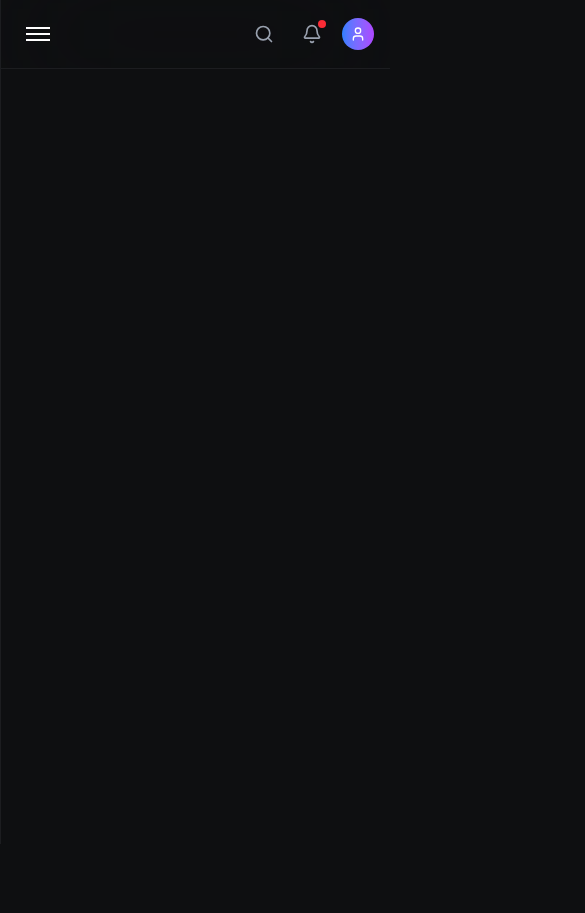
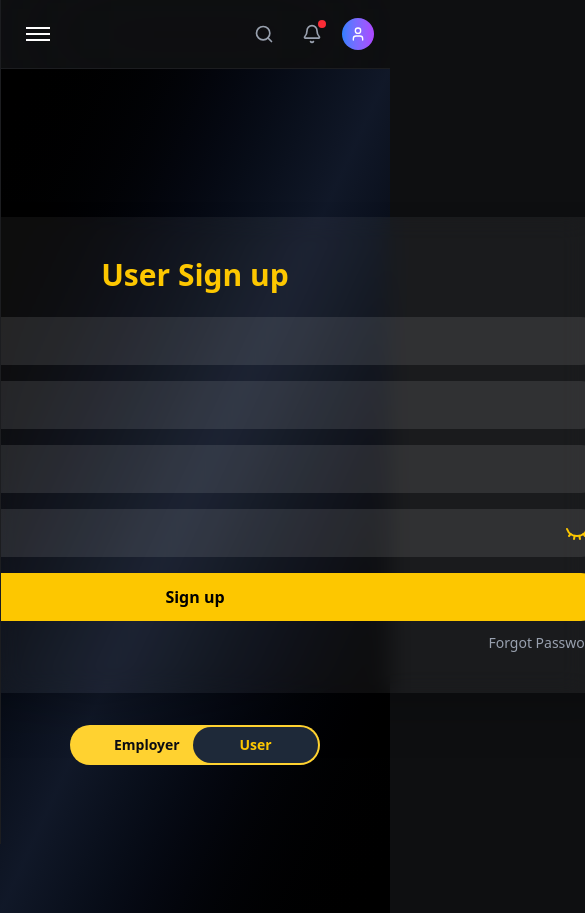
Before and after one commit to princeowire/smartgateai, a React (Vite) app: page /signup in a window 390 px wide. Shown: the top 913 px of the page, 585 px wide, since content can reach past the window. Before the commit the page ends 844 px from the top, so only its background shows below. Built offline with nearby package versions, Linux system fonts and the light colour scheme.

Commit message:
add the emplyers login PAGE

```diff
--- a/src/App.css
+++ b/src/App.css
@@ -1,3 +1,49 @@
 body {
   background-color: #0e0f11;
 }
+
+.custom-checkbox {
+  display: inline-flex;
+  align-items: center;
+  cursor: pointer;
+  user-select: none;
+  font-family: sans-serif;
+}
+
+.custom-checkbox input[type="checkbox"] {
+  display: none;
+  /* Hide default checkbox */
+}
+
+.custom-checkbox .checkmark {
+  height: 20px;
+  width: 20px;
+  background-color: #eee;
+  border: 1px solid #ccc;
+  border-radius: 4px;
+  margin-right: 8px;
+  position: relative;
+  transition: background-color 0.2s, border-color 0.2s;
+}
+
+.custom-checkbox input:checked+.checkmark {
+  background-color: #299D91;
+  border-color: #299D91;
+}
+
+.custom-checkbox .checkmark::after {
+  content: "";
+  position: absolute;
+  display: none;
+  left: 6px;
+  top: 2px;
+  width: 5px;
+  height: 10px;
+  border: solid white;
+  border-width: 0 2px 2px 0;
+  transform: rotate(45deg);
+}
+
+.custom-checkbox input:checked+.checkmark::after {
+  display: block;
+}
--- a/src/App.jsx
+++ b/src/App.jsx
@@ -9,6 +9,7 @@ import ResumeReview from './pages/resume/resumereview';
 import Home from './pages/Home/Home';
 import HireTalent from './pages/Hiretalent/hiretalent';
 import LoginPage from './pages/Login/login';
+import Signup from './pages/signup/signup';
 
 function App() {
   const [isSidebarOpen, setSidebarOpen] = useState(false);
@@ -27,6 +28,7 @@ function App() {
         <Route path="/" element={<Home />} />
         <Route path="/jobs" element={<Jobs />} />
         <Route path="/ai-review" element={<ResumeReview />} />
+        <Route path='/signup' element={<Signup />} />
         <Route path="/hire-talent" element={<HireTalent />} />
         <Route path="/login" element={<LoginPage />} />
       </Routes>
--- a/src/components/header/header.jsx
+++ b/src/components/header/header.jsx
@@ -11,9 +11,9 @@ export default function Header({ onToggleSidebar }) {
     <header className="ml-16 max-sm:ml-0 backdrop-blur-3xl border-b border-[#1C1D20] px-4 py-3 sm:px-6 sm:py-4 z-50 flex items-center justify-between">
       {/* LEFT SIDE (Hamburger + Brand maybe later) */}
       <div className="flex items-center space-x-3">
-        <button onClick={onToggleSidebar} className="p-2">
+        <span onClick={onToggleSidebar} className="p-2">
           <Hambuger />
-        </button>
+        </span>
       </div>
 
       {/* RIGHT SIDE CONTENT */}
--- /dev/null
+++ b/src/components/signup-form/employersForm.jsx
@@ -0,0 +1,92 @@
+import React from 'react'
+import { Mail, Lock, User2, EyeClosed, Eye } from "lucide-react";
+import { useState } from "react";
+
+const EmployersForm = ({employerSave, setemployerSave}) => {
+  const [seePassword, setSeepassword] = useState(false);
+
+
+  return (
+    <div className="w-full md:w-1/2 flex flex-col items-center justify-center p-10 backdrop-blur-md bg-white/5">
+
+      <h2 className="text-3xl font-bold text-yellow-400 mb-6">
+        Employer Sign up
+      </h2>
+
+      {/*Name Input */}
+      <div className='flex gap-4'>
+
+        <div className="flex items-center bg-white/10 rounded-full px-4 py-3 w-full mb-4">
+          <User2 className="text-yellow-400 mr-3" />
+          <input
+            type="text"
+            placeholder="First Name"
+            className="bg-transparent w-full outline-none text-white placeholder-gray-400"
+          />
+        </div>
+
+        <div className="flex items-center bg-white/10 rounded-full px-4 py-3 w-full mb-4">
+          <User2 className="text-yellow-400 mr-3" />
+          <input
+            type="text"
+            placeholder="Last Name"
+            className="bg-transparent w-full outline-none text-white placeholder-gray-400"
+          />
+        </div>
+
+      </div>
+
+      {/*Company Name Input */}
+      <div className="flex items-center bg-white/10 rounded-full px-4 py-3 w-full mb-4">
+        <User2 className="text-yellow-400 mr-3" />
+        <input
+          type="text"
+          placeholder="Company Name"
+          className="bg-transparent w-full outline-none text-white placeholder-gray-400"
+        />
+      </div>
+
+      {/* Email Input */}
+      <div className="flex items-center bg-white/10 rounded-full px-4 py-3 w-full mb-4">
+        <Mail className="text-yellow-400 mr-3" />
+        <input
+          type="email"
+          placeholder="Email ID"
+          className="bg-transparent w-full outline-none text-white placeholder-gray-400"
+        />
+      </div>
+
+      {/* Password Input */}
+      <div className="flex items-center bg-white/10 rounded-full px-4 py-3 w-full mb-4">
+        <Lock className="text-yellow-400 mr-3" />
+        <input
+          type={seePassword ? "password" : "text"}
+          placeholder="Password"
+          className="bg-transparent w-full outline-none text-white placeholder-gray-400"
+        />
+        <div onClick={() => setSeepassword(!seePassword)}>
+          {seePassword ? <Eye className="text-yellow-400" /> : <EyeClosed className="text-yellow-400" />}
+        </div>
+      </div>
+
+      {/* Sign In Button */}
+      <button className="bg-yellow-400 text-black font-semibold rounded-full w-full py-3 hover:bg-yellow-300 transition">
+        Sign up
+      </button>
+
+      {/* Remember Me + Forgot Password */}
+      <div className="flex justify-between items-center w-full text-sm text-gray-400 mt-3">
+        <label className="flex items-center gap-2 cursor-pointer">
+          <input type="checkbox" className="accent-yellow-400  custom-checkbox" />
+          Remember me
+        </label>
+        <a href="#" className="hover:underline">
+          Forgot Password?
+        </a>
+      </div>
+
+    </div>
+  )
+}
+
+export default EmployersForm
--- /dev/null
+++ b/src/components/signup-form/talentForm.jsx
@@ -0,0 +1,79 @@
+import React from 'react'
+import { Mail, Lock, User2, EyeClosed, Eye } from "lucide-react";
+import { useState } from "react";
+
+const TalentForm = ({employerSave, setemployerSave}) => {
+  const [seePassword, setSeepassword] = useState(false);
+
+
+  return (
+    <div className="w-full md:w-1/2 flex flex-col items-center justify-center p-10 backdrop-blur-md bg-white/5">
+
+      <h2 className="text-3xl font-bold text-yellow-400 mb-6">
+        User Sign up
+      </h2>
+
+      {/* firstname Input */}
+      <div className="flex items-center bg-white/10 rounded-full px-4 py-3 w-full mb-4">
+        <User2 className="text-yellow-400 mr-3" />
+        <input
+          type="text"
+          placeholder="First Name"
+          className="bg-transparent w-full outline-none text-white placeholder-gray-400"
+        />
+      </div>
+
+      {/* Last Name Input */}
+      <div className="flex items-center bg-white/10 rounded-full px-4 py-3 w-full mb-4">
+        <User2 className="text-yellow-400 mr-3" />
+        <input
+          type="text"
+          placeholder="Last Name"
+          className="bg-transparent w-full outline-none text-white placeholder-gray-400"
+        />
+      </div>
+
+      {/* Email Input */}
+      <div className="flex items-center bg-white/10 rounded-full px-4 py-3 w-full mb-4">
+        <Mail className="text-yellow-400 mr-3" />
+        <input
+          type="email"
+          placeholder="Email ID"
+          className="bg-transparent w-full outline-none text-white placeholder-gray-400"
+        />
+      </div>
+
+      {/* Password Input */}
+      <div className="flex items-center bg-white/10 rounded-full px-4 py-3 w-full mb-4">
+        <Lock className="text-yellow-400 mr-3" />
+        <input
+          type={seePassword ? "password" : "text"}
+          placeholder="Password"
+          className="bg-transparent w-full outline-none text-white placeholder-gray-400"
+        />
+        <div onClick={() => setSeepassword(!seePassword)}>
+          {seePassword ? <Eye className="text-yellow-400" /> : <EyeClosed className="text-yellow-400" />}
+        </div>
+      </div>
+
+      {/* Sign In Button */}
+      <button className="bg-yellow-400 text-black font-semibold rounded-full w-full py-3 hover:bg-yellow-300 transition">
+        Sign up
+      </button>
+
+      {/* Remember Me + Forgot Password */}
+      <div className="flex justify-between items-center w-full text-sm text-gray-400 mt-3">
+        <label className="flex items-center gap-2 cursor-pointer">
+          <input type="checkbox" className="accent-yellow-400 custom-checkbox" />
+          Remember me
+        </label>
+        <a href="#" className="hover:underline">
+          Forgot Password?
+        </a>
+      </div>
+
+    </div>
+  )
+}
+
+export default TalentForm;
--- a/src/pages/Login/login.jsx
+++ b/src/pages/Login/login.jsx
@@ -20,7 +20,7 @@ export default function Login() {
         {/* Right Side Form */}
         <div className="w-full md:w-1/2 flex flex-col items-center justify-center p-10 backdrop-blur-md bg-white/5">
           <h2 className="text-3xl font-bold text-yellow-400 mb-6">
-            {isEmployer ? "Employer Login" : "User Login"}
+            Login
           </h2>
 
           {/* Email Input */}
@@ -60,9 +60,9 @@ export default function Login() {
           </div>
 
           {/* Toggle Between User & Employer */}
-          <div onClick={() => setIsEmployer(!isEmployer)} className="w-[250px] bg-amber-300 h-10 rounded-full relative flex justify-center items-center p-1">
+          {/* <div onClick={() => setIsEmployer(!isEmployer)} className="w-[250px] bg-amber-300 h-10 rounded-full relative flex justify-center items-center p-1">
             <button
-              className={`text-yellow-400 p-2 hover:underline text-sm bg-gray-800 w-[125px] h-9 rounded-full absolute ${isEmployer ? "left-[2px]" : "right-[2px]"}`}
+              className={`text-yellow-400 p-2 hover:font-semibold text-sm bg-gray-800 w-[125px] h-9 rounded-full absolute ${isEmployer ? "left-[2px]" : "right-[2px]"}`}
             >
               {isEmployer ? "User Login" : "Employer Login"}
             </button>
@@ -71,7 +71,7 @@ export default function Login() {
               <p className="pl-10">user</p><p className="pr-10 ">Employer</p>
             </div>
 
-          </div>
+          </div> */}
         </div>
       </div>
     </div>
--- /dev/null
+++ b/src/pages/signup/signup.jsx
@@ -0,0 +1,44 @@
+import { useState } from "react";
+import EmployersForm from "../../components/signup-form/employersForm";
+import TalentForm from "../../components/signup-form/talentForm";
+
+export default function Signup() {
+  const [isEmployer, setIsEmployer] = useState(false);
+
+  return (
+    <div className="min-h-screen flex items-center justify-center flex-col bg-gradient-to-br from-black via-gray-900 to-black text-white">
+      <div className="flex w-[900px] rounded-2xl shadow-2xl overflow-hidden">
+
+        {/* Left Side Image */}
+        <div className="hidden md:block w-1/2">
+          <img
+            src="/7970.jpg" // Place your uploaded image in public folder
+            alt="Login Side"
+            className="w-full h-full object-cover"
+          />
+        </div>
+
+
+        {/* Right Side Form */}
+
+        {isEmployer ?  <EmployersForm employerSave={!isEmployer} setemployerSave={setIsEmployer} /> : <TalentForm employerSave={!isEmployer} setemployerSave={setIsEmployer} /> }
+
+      </div>
+
+      {/* Toggle Between User & Employer */}
+      <div onClick={() => setIsEmployer(!isEmployer)} className="mt-8 text-sm w-[250px] bg-amber-300 h-10 rounded-full relative flex justify-center items-center p-1">
+        <button
+          className={`text-yellow-400 p-2 font-semibold text-sm bg-gray-800 w-[125px] h-9 rounded-full absolute ${isEmployer ? "left-[2px]" : "right-[2px]"}`}
+        >
+          {isEmployer ? "Employer" : "User"}
+        </button>
+
+        <div className="flex gap-4 justify-between w-full text-[#0b0d13] font-semibold">
+          <p className="pl-10">Employer</p><p className="pr-10 ">User</p>
+        </div>
+
+      </div>
+
+    </div>
+  );
+}
```
